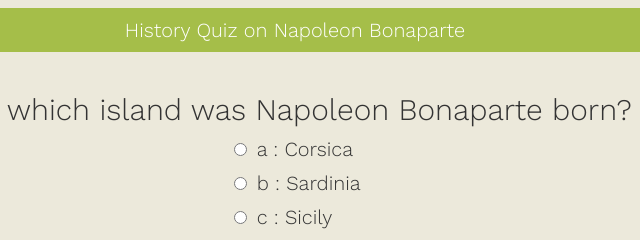
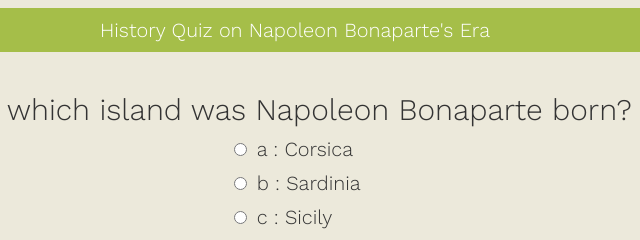
Before and after one commit to ivanduranic/napoleonic-era-quiz, a plain HTML site: page index.html in a window 1280 px wide. Shown: the top 240 px of the page, 345-985 px from the left. Drawn offline with nearby package versions, Linux system fonts and the light colour scheme.

Commit message:
fixing bugs

```diff
--- a/index.html
+++ b/index.html
@@ -4,11 +4,11 @@
     <meta charset="UTF-8" />
     <meta http-equiv="X-UA-Compatible" content="IE=edge" />
     <meta name="viewport" content="width=device-width, initial-scale=1.0" />
-    <title>Napoleon Quiz</title>
+    <title>Napoleonic Era Quiz</title>
     <link rel="stylesheet" href="style.css" />
   </head>
   <body>
-    <h1>History Quiz on Napoleon Bonaparte</h1>
+    <h1>History Quiz on Napoleon Bonaparte's Era</h1>
     <div class="quiz-container">
       <div id="quiz"></div>
     </div>
```
